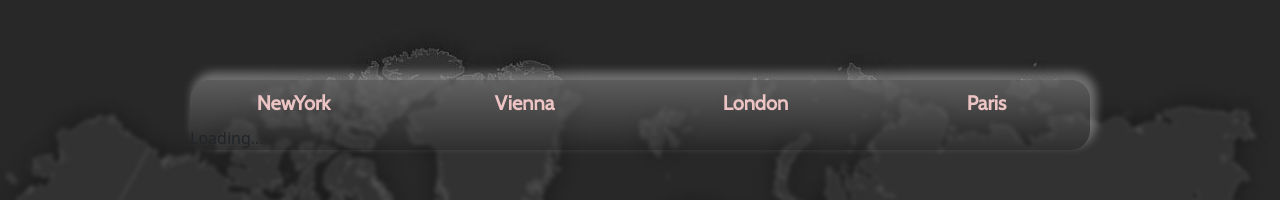
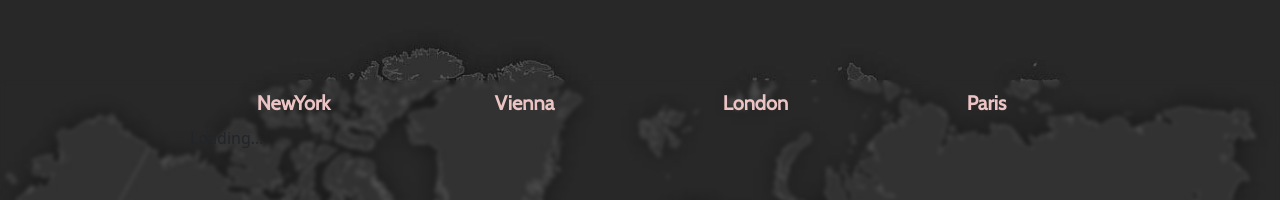
Before and after one commit to BernadetteCh/weather-react-app, a React (Create React App) app: page / in a window 1280 px wide. Shown: the top 200 px of the page. Built offline with nearby package versions, Linux system fonts and the light colour scheme; no server answers.

Commit message:
deleted class .container_hero to integrate it in an other component

```diff
--- a/src/App.css
+++ b/src/App.css
@@ -19,13 +19,6 @@ body {
   backdrop-filter: blur(2px);
 }
 
-.container_hero {
-  height: auto;
-  border-radius: 20px;
-  /*background: linear-gradient(rgb(128, 128, 128, 0.7), rgb(41, 40, 40, 0.6));*/
-  background: linear-gradient(rgb(128, 128, 128, 0.6), rgb(41, 40, 40, 0.2));
-  box-shadow: 4px -6px 10px 2px rgba(221, 221, 221, 0.4);
-}
 
 .App {
   margin: 80px auto;
```
